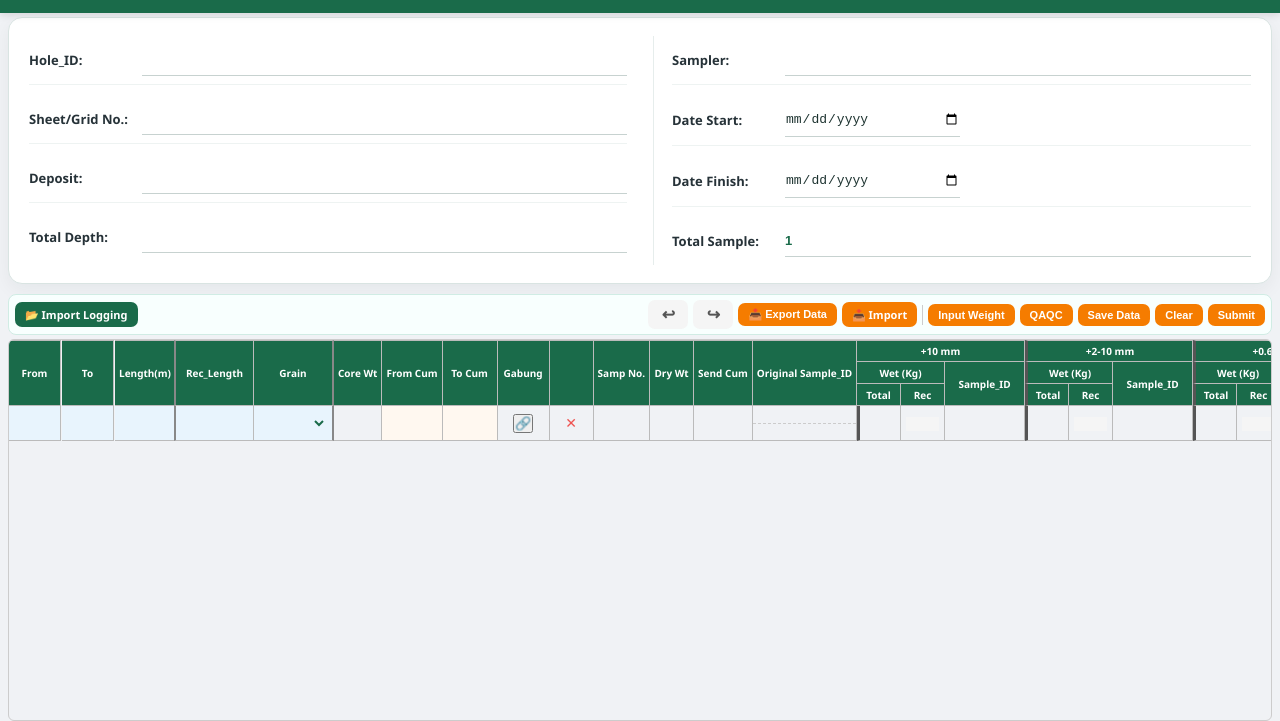
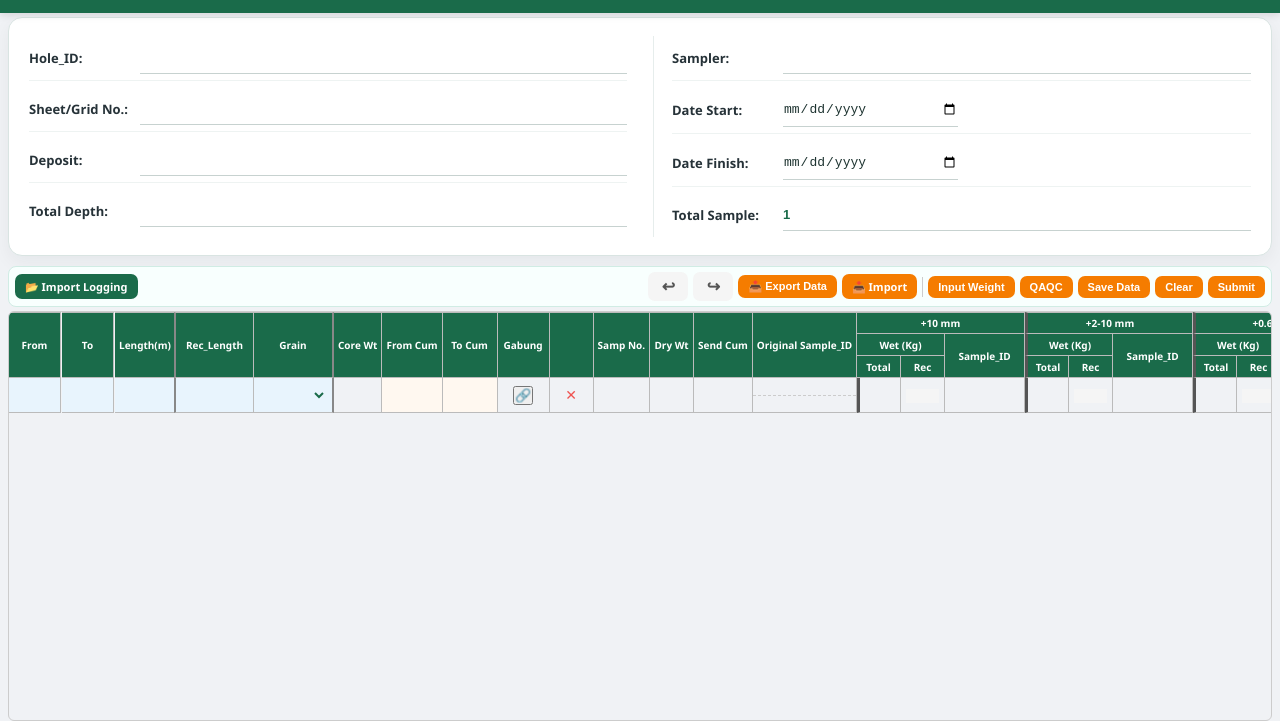
Before and after one commit to karuniapertiwisejahtera-oss/exploration-form, a plain HTML site: page preparation.html in a window 1280 px wide. Shown: the part 79-800 px from the top of the page. Drawn offline with nearby package versions, Linux system fonts and the light colour scheme.

Commit message:
Reduce vertical spacing in preparation header

```diff
--- a/preparation.html
+++ b/preparation.html
@@ -46,7 +46,7 @@
     }
     .header-group {
       display: grid;
-      gap: 10px;
+      gap: 6px;
       min-width: 260px;
       flex: 1 1 320px;
     }
@@ -58,8 +58,8 @@
     .header-field {
       display: flex;
       align-items: center;
-      gap: 8px;
-      padding: 8px 0;
+      gap: 6px;
+      padding: 6px 0;
       border-bottom: 1px solid #eef3f2;
     }
     .header-field:last-child {
```
